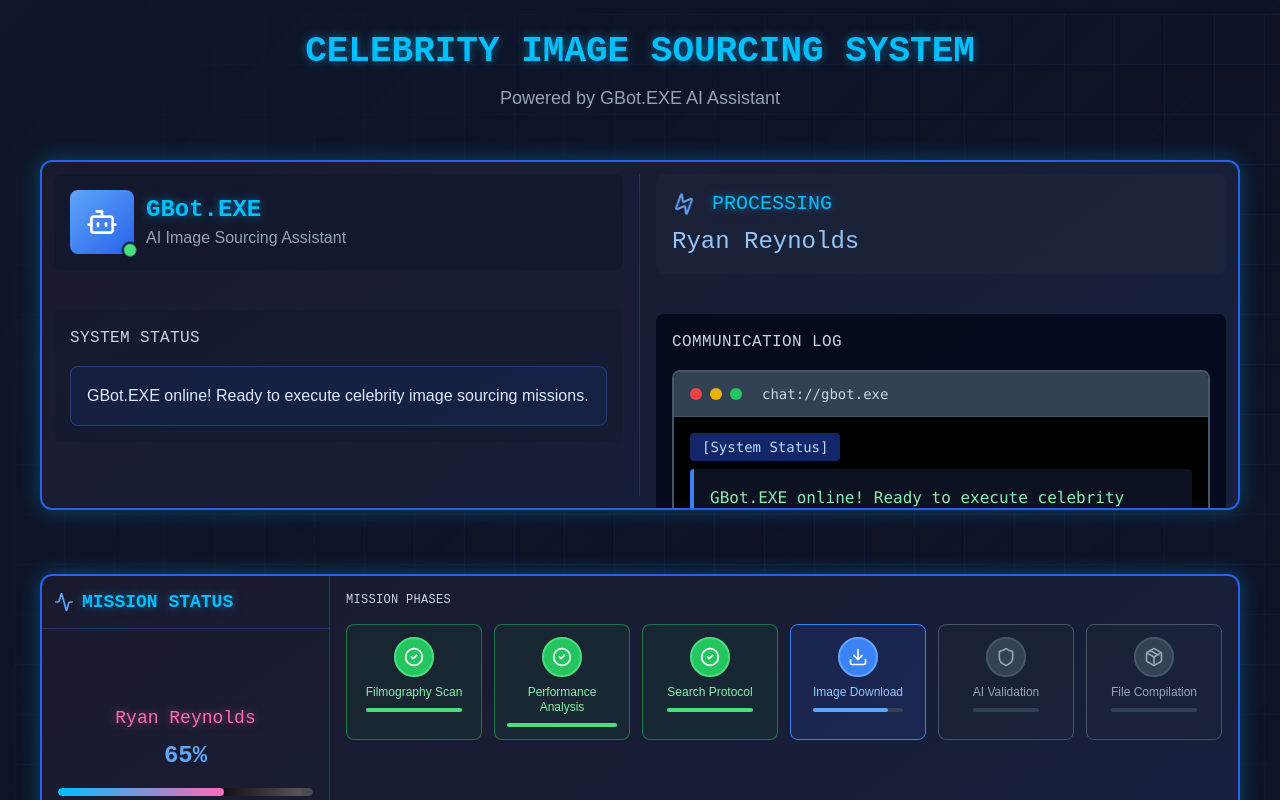
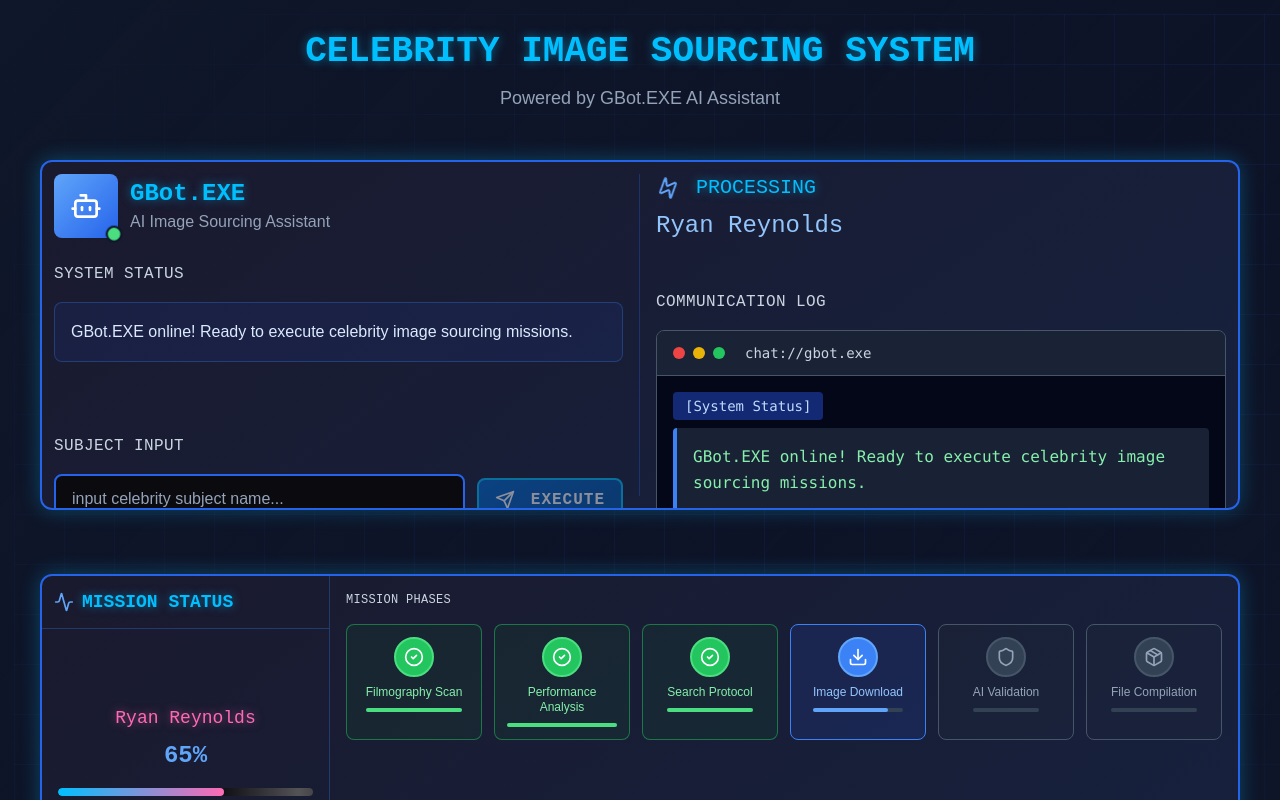
Before and after one commit to Esilos92/print-prep-node, a Next.js app in the folder dashboard/: page / in a window 1280 px wide. Shown: the top 800 px of the page. Built offline with nearby package versions, Linux system fonts and the light colour scheme.

Commit message:
Update GBotInterface.tsx

```diff
--- a/dashboard/src/components/GBotInterface.tsx
+++ b/dashboard/src/components/GBotInterface.tsx
@@ -77,8 +77,7 @@ export default function GBotInterface({
         {/* LEFT SIDE - Exactly 50% */}
         <div style={{ width: '50%', paddingRight: '16px', borderRight: '1px solid rgba(37, 99, 235, 0.3)' }} className="flex flex-col">
 
-          {/* Robot Emoji + GBot.EXE + AI Image Sourcing Assistant */}
-          <div className="bg-slate-900/50 rounded-lg p-4 mb-4">
+          {/* Robot + GBot.EXE + AI Image Sourcing Assistant */}
           <div className="flex items-center gap-3">
             <div className="relative">
               <div className="w-16 h-16 bg-gradient-to-br from-blue-400 to-blue-600 rounded-lg flex items-center justify-center">
@@ -95,13 +94,12 @@ export default function GBotInterface({
               <p className="text-base text-slate-400">AI Image Sourcing Assistant</p>
             </div>
           </div>
-          </div>
 
-          {/* Intentional Space */}
-          <div className="mb-6"></div>
+          {/* LINE BREAK */}
+          <br />
 
           {/* System Status */}
-          <div className="bg-slate-900/30 rounded-lg p-4 mb-6">
+          <div>
             <h4 className="text-base font-cyber text-slate-300 mb-4 tracking-wide">SYSTEM STATUS</h4>
             <div className="p-4 rounded-lg border bg-blue-900/20 text-blue-100 border-blue-500/30">
               <p className="text-base font-ui leading-relaxed">
@@ -110,14 +108,17 @@ export default function GBotInterface({
             </div>
           </div>
 
-          {/* Intentional Space */}
-          <div className="mb-6"></div>
+          {/* LINE BREAK */}
+          <br />
 
-          {/* Intentional Space */}
-          <div className="mb-6"></div>
+          {/* LINE BREAK */}
+          <br />
+
+          {/* LINE BREAK */}
+          <br />
 
           {/* Subject Input - Push to bottom */}
-          <div className="bg-slate-900/30 rounded-lg p-4 mt-auto">
+          <div className="mt-auto">
             <h4 className="text-base font-cyber text-slate-300 mb-4 tracking-wide">SUBJECT INPUT</h4>
             <form onSubmit={handleSubmit} className="space-y-3">
               <div className="flex gap-3 items-center">
@@ -161,7 +162,7 @@ export default function GBotInterface({
           {/* Processing (only when running) */}
           {currentJob?.status === 'running' && (
             <>
-              <div className="bg-slate-800/40 rounded-lg p-4 mb-4">
+              <div>
                 <div className="flex items-center gap-4 mb-2">
                   <motion.div
                     animate={{ rotate: 360 }}
@@ -174,28 +175,31 @@ export default function GBotInterface({
                 <div className="text-blue-300 font-cyber text-2xl">{currentJob.celebrity}</div>
               </div>
 
-              {/* Intentional Space */}
-              <div className="mb-6"></div>
+              {/* LINE BREAK */}
+              <br />
+
+              {/* LINE BREAK */}
+              <br />
             </>
           )}
 
           {/* Communication Log - Takes remaining space */}
-          <div className="flex-1 bg-slate-950/80 rounded-lg p-4">
+          <div className="flex-1">
             <h4 className="text-base font-cyber text-slate-300 mb-4 tracking-wide">COMMUNICATION LOG</h4>
 
-            {/* All GBot.EXE communications - Embedded terminal chat box */}
-            <div className="bg-black/80 rounded-lg border-2 border-slate-600 h-full flex flex-col overflow-hidden">
+            {/* GBot texts with darker background - embedded chat box */}
+            <div className="bg-slate-900/80 rounded-lg border border-slate-600 h-full flex flex-col overflow-hidden">
 
-              {/* Terminal Header Bar */}
-              <div className="bg-slate-700 px-4 py-3 border-b border-slate-600 flex items-center gap-2">
+              {/* Chat Header */}
+              <div className="bg-slate-800/70 px-4 py-3 border-b border-slate-600 flex items-center gap-2">
                 <div className="w-3 h-3 rounded-full bg-red-500"></div>
                 <div className="w-3 h-3 rounded-full bg-yellow-500"></div>
                 <div className="w-3 h-3 rounded-full bg-green-500"></div>
                 <span className="text-sm font-mono text-slate-300 ml-3">chat://gbot.exe</span>
               </div>
 
-              {/* Chat Messages Area - Scrollable */}
-              <div className="flex-1 p-4 overflow-y-auto space-y-4 bg-black/90">
+              {/* Chat Messages Area - Scrollable with darker background */}
+              <div className="flex-1 p-4 overflow-y-auto space-y-4 bg-slate-950/90">
                 {messages.map((message) => (
                   <motion.div
                     key={message.id}
@@ -214,8 +218,8 @@ export default function GBotInterface({
                     </div>
                     <div className={`p-4 rounded border-l-4 text-base ${
                       message.isBot
-                        ? 'bg-slate-900/80 text-green-300 border-blue-500 font-mono'
-                        : 'bg-slate-900/80 text-cyan-300 border-pink-500 font-mono'
+                        ? 'bg-slate-800/80 text-green-300 border-blue-500 font-mono'
+                        : 'bg-slate-800/80 text-cyan-300 border-pink-500 font-mono'
                     }`}>
                       <p className="leading-relaxed">{message.text}</p>
                     </div>
@@ -233,7 +237,7 @@ export default function GBotInterface({
                         [GBot.EXE]
                       </span>
                     </div>
-                    <div className="bg-slate-900/80 text-green-300 border-l-4 border-blue-500 p-4 rounded font-mono">
+                    <div className="bg-slate-800/80 text-green-300 border-l-4 border-blue-500 p-4 rounded font-mono">
                       <div className="flex items-center gap-3">
                         <span className="text-base">Typing</span>
                         <div className="flex space-x-1">
```
Lines whose indentation alone changed are shown as unchanged.
